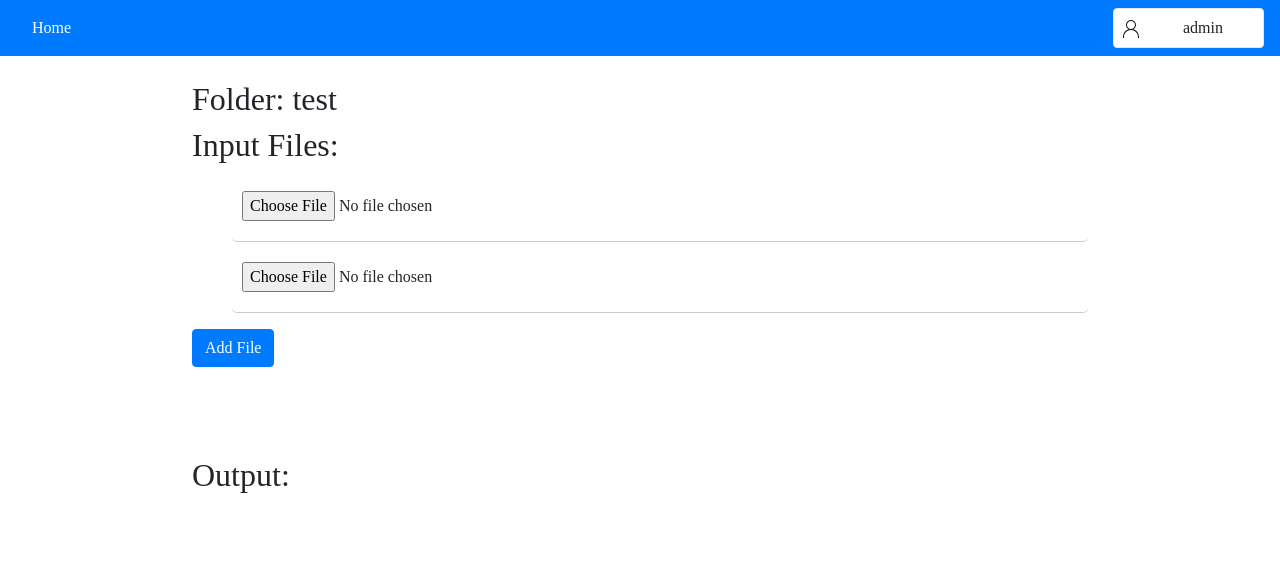
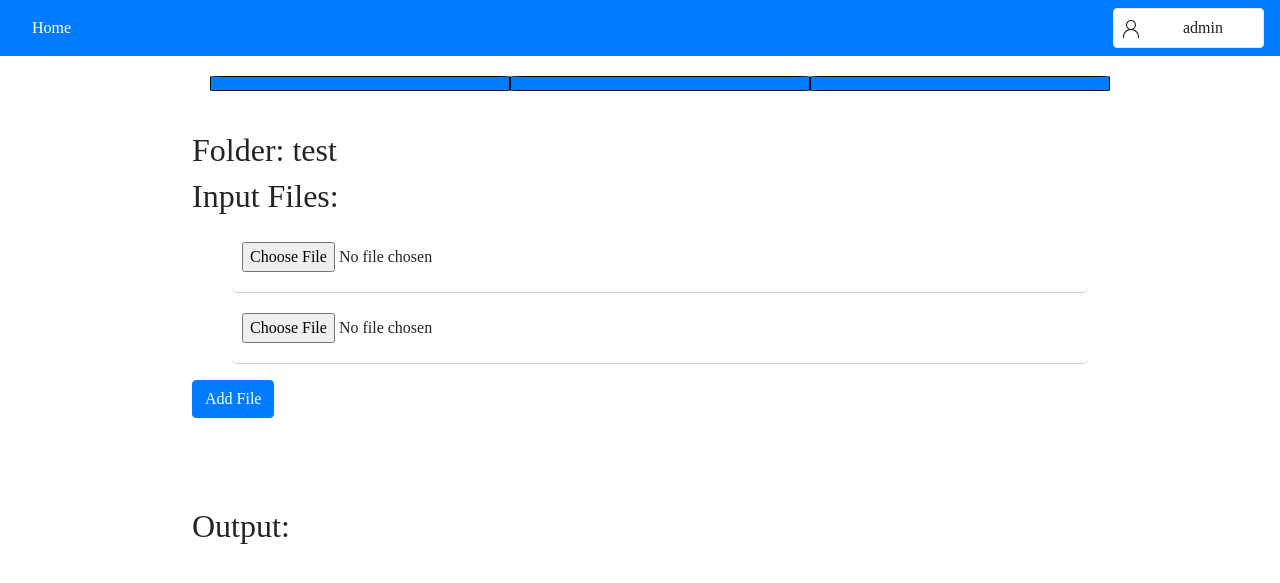
Before and after one commit to larycoder/Limb-Bone-Abnormality, a Flask app: page /folder/1 in a window 1280 px wide. Shown: the top 583 px of the page. Run offline with Flask 3, Linux system fonts and the light colour scheme; a user stored in the database is signed in; data comes from the database, SQL or seed files in the repository; data that the repository does not hold is empty; some libraries are stand-ins or nearby versions.

Commit message:
edit web

```diff
--- a/static/home.css
+++ b/static/home.css
@@ -1,3 +1,13 @@
+:root {
+  --primary: #007bff;
+  --secondary: #bfc0c0;
+  --white: #fff;
+  --text-clr: #222222;
+  --header-clr: #25273d;
+  --next-btn-hover: #0044ff;
+  --back-btn-hover: #8b8c8c;
+}
+
 body{
     font-family: Source Sans Pro;
 }
@@ -95,3 +105,29 @@ body{
 .ouput-file{
   padding-top: 10%;
 }
+
+.header {
+  display: flex;
+  justify-content: center;
+}
+
+.step {
+  list-style: none;
+  width: 300px;
+  height: 15px;
+  border: 1px solid black;
+  border-radius: 5%;
+}
+.step1,.step2,.step3{
+  background-color: var(--primary);
+}
+
+.header .ul {
+  display: flex;
+}
+
+.header .ul .step {
+  margin-right: 0;
+  margin-top: 20px;
+  position: relative;
+}
--- a/templates/display_columns.html
+++ b/templates/display_columns.html
@@ -8,5 +8,8 @@
 
             <h2>Display Selected Columns</h2>
             {{ table_html | safe }}
+
+        <a href="{{url_for('download_file', file_id=file.id)}}"><button>Download</button></a>
+        <a href="{{url_for('download_file', file_id=file.id)}}"><button>Download preview</button></a>
     </div>
 {% endblock %}
--- a/templates/folder.html
+++ b/templates/folder.html
@@ -3,6 +3,26 @@
 {% block content %}
 
   <div class="form">
+
+        <div class="header">
+          <ul class="ul">
+              <li class="active step step1">
+                  <div class="pipeline">
+
+                  </div>
+              </li>
+              <li class="step step2">
+                  <div class="pipeline">
+
+                  </div>
+              </li>
+              <li class="step step3">
+                  <div class="pipeline">
+
+                  </div>
+              </li>
+          </ul>
+      </div>
     <br>
     <h2>Folder: {{ folder.name }}</h2>
 
@@ -27,7 +47,7 @@
  <form action="/folder/{{ folder.id }}" method="post" enctype="multipart/form-data" id="uploadForm">
   <div id="fileInputContainer">
 	  {% if subfiles|length>=2 %}
-      <button type="button" class="btn-primary btn execute-button" onclick="executeF('{{ folder.id }}')">Execute</button>
+      <button type="button" class="btn-primary btn execute-button" id="addFileBtn" onclick="executeF('{{ folder.id }}')">Execute</button>
     {% else %}
     <ul>
       {%if subfiles|length==0%}
@@ -69,4 +89,5 @@
       </ul>
     </div>
   </div>
+
 {% endblock %}
--- a/templates/home.html
+++ b/templates/home.html
@@ -42,6 +42,7 @@
       </div>
     </div>
   </nav>
+  <!-- Make the pipeline in this command -->
 {% block content %}
 <div class="form">
   <br>
```
Also changed, not shown: templates/select_columns.html (+15 -4 lines).
